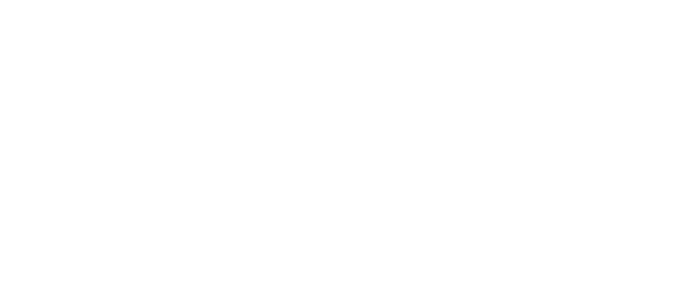
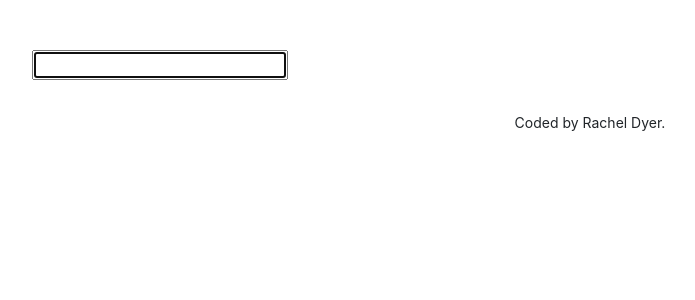
Before and after one commit to KholFyre/dictionary-project, a React (Create React App) app: page / in a window 1280 px wide. Shown: the top 300 px of the page, without its empty margins (50-745 px from the left). Built offline with nearby package versions, Linux system fonts and the light colour scheme.

Commit message:
Create Search Engine

```diff
--- a/src/App.css
+++ b/src/App.css
@@ -0,0 +1,7 @@
+.App-footer {
+  text-align: center;
+  margin: 30px 0;
+}
+.container {
+  margin-top: 50px;
+}
--- a/src/App.js
+++ b/src/App.js
@@ -1,13 +1,19 @@
 import './App.css';
+import Dictionary from "./Dictionary";
 
-function App() {
+export default function App() {
   return (
     <div className="App">
-      <header className="App-header"></header>
+      <div className="container">
+        <header className="App-header"></header>
+        <main>
+          <Dictionary />
+        </main>
 
-
+        <footer className="App-footer">
+          <small>Coded by Rachel Dyer.</small>
+        </footer>
+      </div>
     </div>
   );
 }
-
-export default App;
--- /dev/null
+++ b/src/Dictionary.css
@@ -0,0 +1,2 @@
+.Dictionary {
+}
--- /dev/null
+++ b/src/Dictionary.js
@@ -0,0 +1,27 @@
+import React, { useState } from "react";
+import "./Dictionary.css";
+
+
+
+export default function Dictionary (){
+  let [keyword, setKeyword] = useState("");
+
+  function search(event) {
+    event.preventDefault();
+    alert (`Searching for ${keyword}`);
+  }
+
+  function handleKeywordChange (event) {
+    setKeyword(event.target.value);
+  }
+
+  return (
+    <div className="Dictionary">
+      <form onSubmit={search}>
+        <input type= "search" onChange={handleKeywordChange} autoFocus={true} />
+      </form>
+    </div>
+  )
+
+
+}
```
